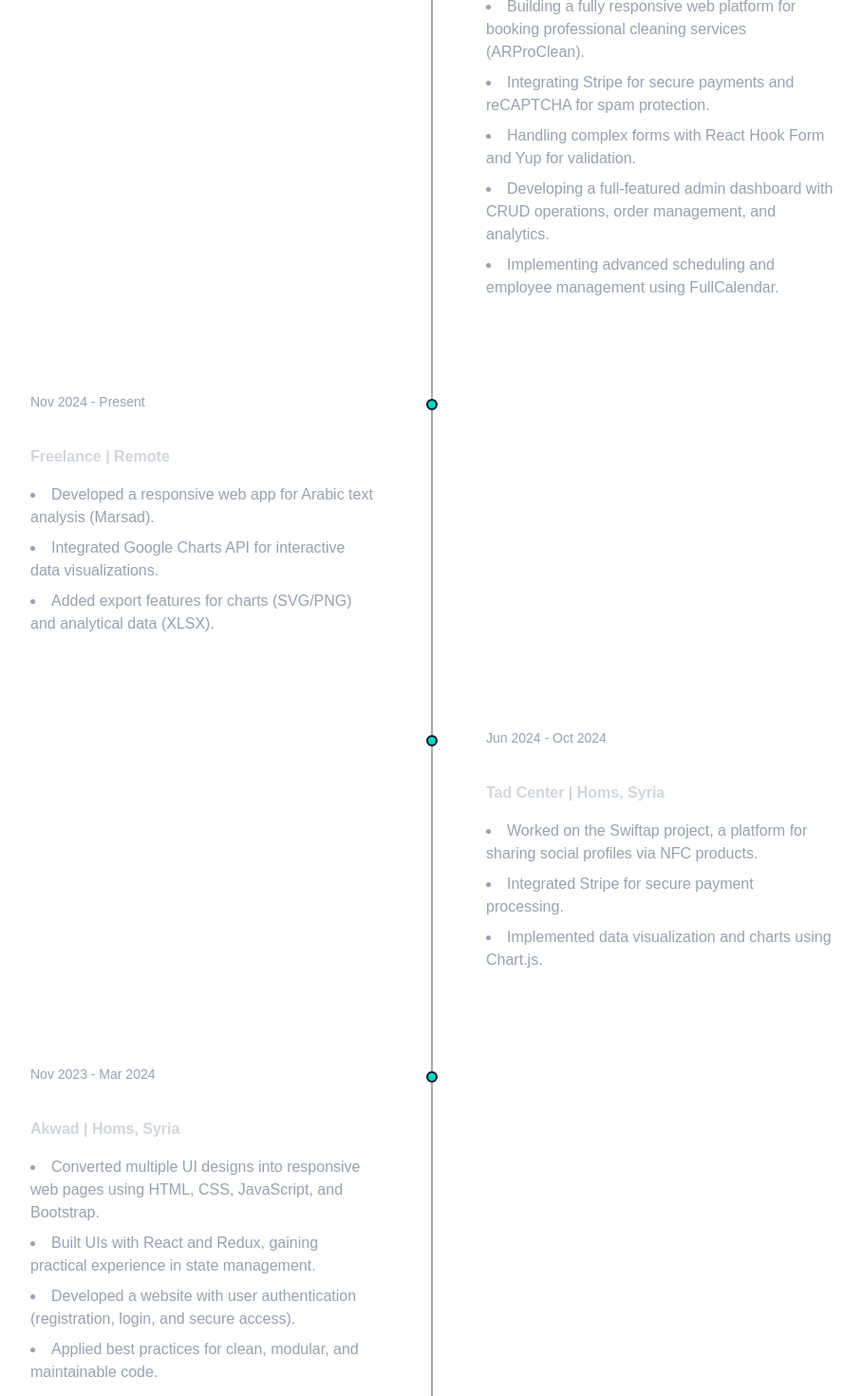
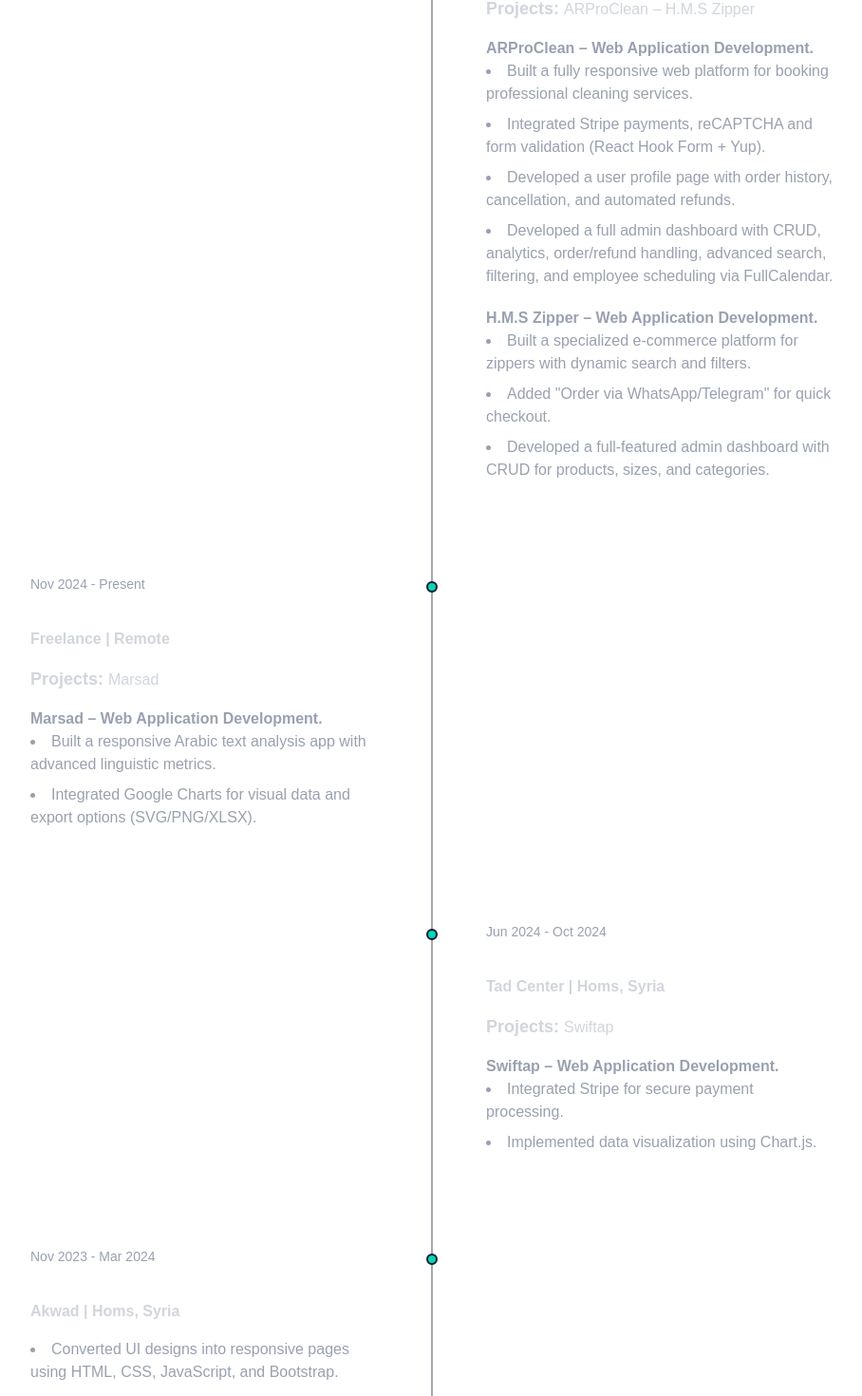
Before and after one commit to Abdalghani-Dakkak/my-portfolio, a Next.js app: page / in a window 1280 px wide. Shown: the part 1780-3250 px from the top of the page at 95% size, without its empty margins (185-1093 px from the left). Built offline with nearby package versions, Linux system fonts and the light colour scheme.

Commit message:
update experience

```diff
--- a/src/components/Experience.js
+++ b/src/components/Experience.js
@@ -1,12 +1,17 @@
 "use client";
 
-// import { useEffect, useRef } from "react";
 import { motion } from "framer-motion";
-// import { useInView } from "react-intersection-observer";
 
 import { experience } from "@/constants/experience";
 
-const ExperienceCard = ({ role, company, location, date, description }) => (
+const ExperienceCard = ({
+  role,
+  company,
+  location,
+  date,
+  projects,
+  description,
+}) => (
   <div
     className="
       p-6 rounded-lg border border-white/10
@@ -19,9 +24,21 @@ const ExperienceCard = ({ role, company, location, date, description }) => (
     <p className="text-md font-semibold text-gray-300 mb-4">
       {company} | {location}
     </p>
-    <ul className="list-disc list-inside text-gray-400 space-y-2">
-      {description.map((point, i) => (
-        <li key={i}>{point}</li>
+    {projects && (
+      <p className="text-md text-gray-300 mb-4">
+        <span className="text-lg font-semibold">Projects: </span> {projects.join(" – ")}
+      </p>
+    )}
+    <ul className="text-gray-400 space-y-5">
+      {description.map((project) => (
+        <li key={`${project.projectName}`}>
+          <h2 className="font-bold">{project.projectName}</h2>
+          <ul className="list-disc list-inside text-gray-400 space-y-2">
+            {project.points.map((point, i) => (
+              <li key={`point_${i}`}>{point}</li>
+            ))}
+          </ul>
+        </li>
       ))}
     </ul>
   </div>
@@ -37,53 +54,11 @@ const itemVariants = {
 };
 
 const AnimatedExperienceItem = ({ exp, index }) => {
-  // const controls = useAnimation();
-
-  // const [ref, , entry] = useInView({
-  //   threshold: [0, 0.05, 0.45],
-  //   triggerOnce: false,
-  //   rootMargin: "0px 0px -5% 0px",
-  // });
-
-  // const timerRef = useRef(null);
-  // const ENTER = 0.45;
-  // const EXIT = 0.05;
-  // const RESET_DELAY_MS = 60;
-
-  // useEffect(() => {
-  //   if (!entry) return;
-
-  //   const ratio = entry.intersectionRatio;
-
-  //   if (ratio >= ENTER) {
-  //     clearTimeout(timerRef.current);
-  //     controls.stop();
-  //     controls.set("hidden");
-  //     requestAnimationFrame(() => controls.start("visible"));
-  //     return;
-  //   }
-
-  //   if (ratio <= EXIT) {
-  //     clearTimeout(timerRef.current);
-  //     timerRef.current = setTimeout(() => {
-  //       controls.stop();
-  //       controls.set("hidden");
-  //     }, RESET_DELAY_MS);
-  //     return;
-  //   }
-  // }, [entry, controls]);
-
-  // useEffect(() => {
-  //   return () => clearTimeout(timerRef.current);
-  // }, []);
-
   return (
     <motion.div
-      // ref={ref}
       variants={itemVariants}
       initial="hidden"
       whileInView="visible"
-      // animate={controls}
       viewport={{ once: true, amount: 0.3 }}
       className="relative pl-8 md:pl-0 md:flex md:items-center"
     >
--- a/src/constants/experience.js
+++ b/src/constants/experience.js
@@ -3,13 +3,26 @@ export const experience = [
     role: "Front-End Engineer",
     company: "iSoft Land Inc",
     location: "California, USA (Remote)",
-    date: "Jul 2025 - Present",
+    date: "Jul 2025 - Oct 2025",
+    projects: ["ARProClean", "H.M.S Zipper"],
     description: [
-      "Building a fully responsive web platform for booking professional cleaning services (ARProClean).",
-      "Integrating Stripe for secure payments and reCAPTCHA for spam protection.",
-      "Handling complex forms with React Hook Form and Yup for validation.",
-      "Developing a full-featured admin dashboard with CRUD operations, order management, and analytics.",
-      "Implementing advanced scheduling and employee management using FullCalendar.",
+      {
+        projectName: "ARProClean – Web Application Development.",
+        points: [
+          "Built a fully responsive web platform for booking professional cleaning services.",
+          "Integrated Stripe payments, reCAPTCHA and form validation (React Hook Form + Yup).",
+          "Developed a user profile page with order history, cancellation, and automated refunds.",
+          "Developed a full admin dashboard with CRUD, analytics, order/refund handling, advanced search, filtering, and employee scheduling via FullCalendar.",
+        ],
+      },
+      {
+        projectName: "H.M.S Zipper – Web Application Development.",
+        points: [
+          "Built a specialized e-commerce platform for zippers with dynamic search and filters.",
+          'Added "Order via WhatsApp/Telegram" for quick checkout.',
+          "Developed a full-featured admin dashboard with CRUD for products, sizes, and categories.",
+        ],
+      },
     ],
   },
   {
@@ -17,10 +30,15 @@ export const experience = [
     company: "Freelance",
     location: "Remote",
     date: "Nov 2024 - Present",
+    projects: ["Marsad"],
     description: [
-      "Developed a responsive web app for Arabic text analysis (Marsad).",
-      "Integrated Google Charts API for interactive data visualizations.",
-      "Added export features for charts (SVG/PNG) and analytical data (XLSX).",
+      {
+        projectName: "Marsad – Web Application Development.",
+        points: [
+          "Built a responsive Arabic text analysis app with advanced linguistic metrics.",
+          "Integrated Google Charts for visual data and export options (SVG/PNG/XLSX).",
+        ],
+      },
     ],
   },
   {
@@ -28,10 +46,15 @@ export const experience = [
     company: "Tad Center",
     location: "Homs, Syria",
     date: "Jun 2024 - Oct 2024",
+    projects: ["Swiftap"],
     description: [
-      "Worked on the Swiftap project, a platform for sharing social profiles via NFC products.",
-      "Integrated Stripe for secure payment processing.",
-      "Implemented data visualization and charts using Chart.js.",
+      {
+        projectName: "Swiftap – Web Application Development.",
+        points: [
+          "Integrated Stripe for secure payment processing.",
+          "Implemented data visualization using Chart.js.",
+        ],
+      },
     ],
   },
   {
@@ -39,11 +62,16 @@ export const experience = [
     company: "Akwad",
     location: "Homs, Syria",
     date: "Nov 2023 - Mar 2024",
+    projects: null,
     description: [
-      "Converted multiple UI designs into responsive web pages using HTML, CSS, JavaScript, and Bootstrap.",
-      "Built UIs with React and Redux, gaining practical experience in state management.",
-      "Developed a website with user authentication (registration, login, and secure access).",
-      "Applied best practices for clean, modular, and maintainable code.",
+      {
+        projectName: null,
+        points: [
+          "Converted UI designs into responsive pages using HTML, CSS, JavaScript, and Bootstrap.",
+          "Built React apps with Redux and Styled Components.",
+          "Developed an authentication-based website and a themed chat application.",
+        ],
+      },
     ],
   },
 ];
```
Also changed, not shown: 1 other file (tests, documents, lock files or other folders).
